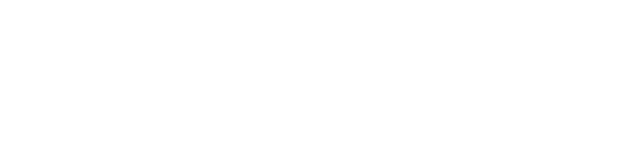
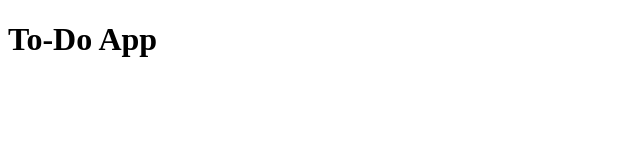
Before and after one commit to OrlandoCodes10/To-Do_app, a plain HTML site: page index.html in a window 1280 px wide. Shown: the whole page, without its empty margins (0-640 px from the left). Drawn offline with Linux system fonts and the light colour scheme.

Commit message:
Starting the mini project

```diff
--- a/index.html
+++ b/index.html
@@ -8,6 +8,6 @@
     <script src="script.js"></script>
 </head>
 <body>
-
+    <h1>To-Do App</h1>
 </body>
 </html>
```
